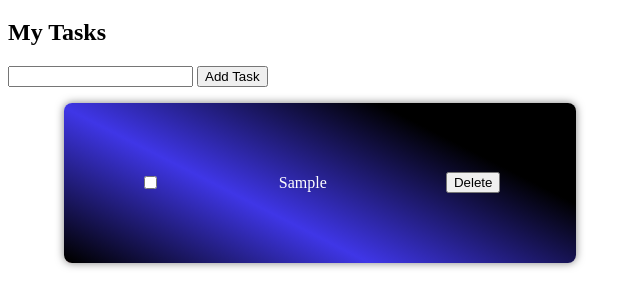
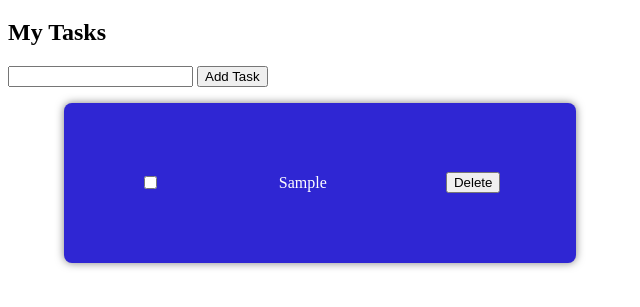
Before and after one commit to PhilipSamuelsson/ToDoApp, a plain HTML site: page index.html in a window 1280 px wide. Both pictures are taken after typing "Sample" into the empty fields and a click on the input "Add Task". Shown: the part 61-368 px from the top of the page, without its empty margins (0-640 px from the left). Drawn offline with Linux system fonts and the light colour scheme.

Commit message:
* Added styling for class=checked while the checkbox is checked. * Added functions and eventlisteners for delete button and checkbox.

```diff
--- a/index.js
+++ b/index.js
@@ -1,12 +1,31 @@
-submitButton = document.getElementById('submit-button')
-textInput = document.getElementById('text-input')
-list = document.getElementById('list')
+const submitButton = document.getElementById('submit-button')
+const textInput = document.getElementById('text-input')
+const list = document.getElementById('list')
+const deleteButton = document.getElementsByClassName('delete-button')
 
 submitButton.addEventListener('click', (event) => {
     event.preventDefault()
     const text = textInput.value
-    list.innerHTML += `<div class="item-container"><input type="checkbox" class="checkbox"><p>${text}</p><button class="delete-button">Delete</button>
-    </div></li>`
+    list.innerHTML += `<div class="item-container">
+    <input type="checkbox" class="checkbox">
+    <p>${text}</p>
+    <button class="delete-button">Delete</button>
+    </div>`
     textInput.value = ''
     console.log(text)
+
+    const deleteButton = document.querySelector('.delete-button')
+    deleteButton.addEventListener('click', handleDelete)
+
+    const checkbox = document.querySelector('.checkbox')
+    checkbox.addEventListener('click', handleCheck)
 })
+
+function handleCheck(event) {
+    event.target.parentNode.classList.toggle('checked')
+    textInput.classList.toggle('checked')
+}
+
+function handleDelete(event) {
+    event.target.parentNode.remove()
+}
--- a/styles.css
+++ b/styles.css
@@ -3,16 +3,8 @@
     flex-direction: row;
     align-items: center;
     justify-content: space-around;
-
     padding: 0 1rem;
-    background: rgb(0, 0, 0);
-    background: linear-gradient(
-        207deg,
-        rgba(0, 0, 0, 1) 24%,
-        rgba(63, 54, 231, 1) 63%,
-        rgba(0, 0, 0, 1) 99%,
-        rgba(125, 13, 30, 1) 100%
-    );
+    background-color: rgb(47, 38, 211);
     border-radius: 0.5rem;
     box-shadow: 0 0 0.5rem rgba(0, 0, 0, 0.5);
     margin: 1rem;
@@ -21,3 +13,7 @@
     height: 10rem;
     color: white;
 }
+
+.checked {
+    text-decoration: line-through;
+}
```
